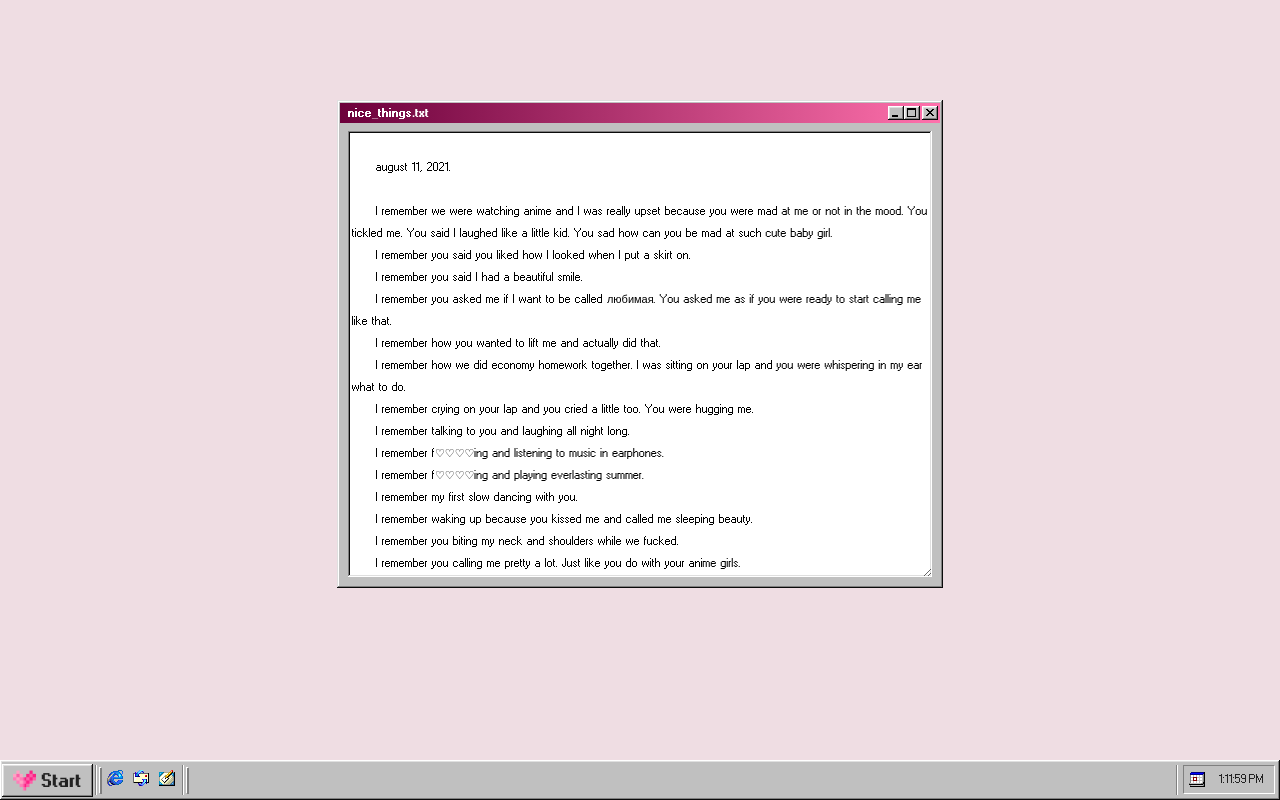
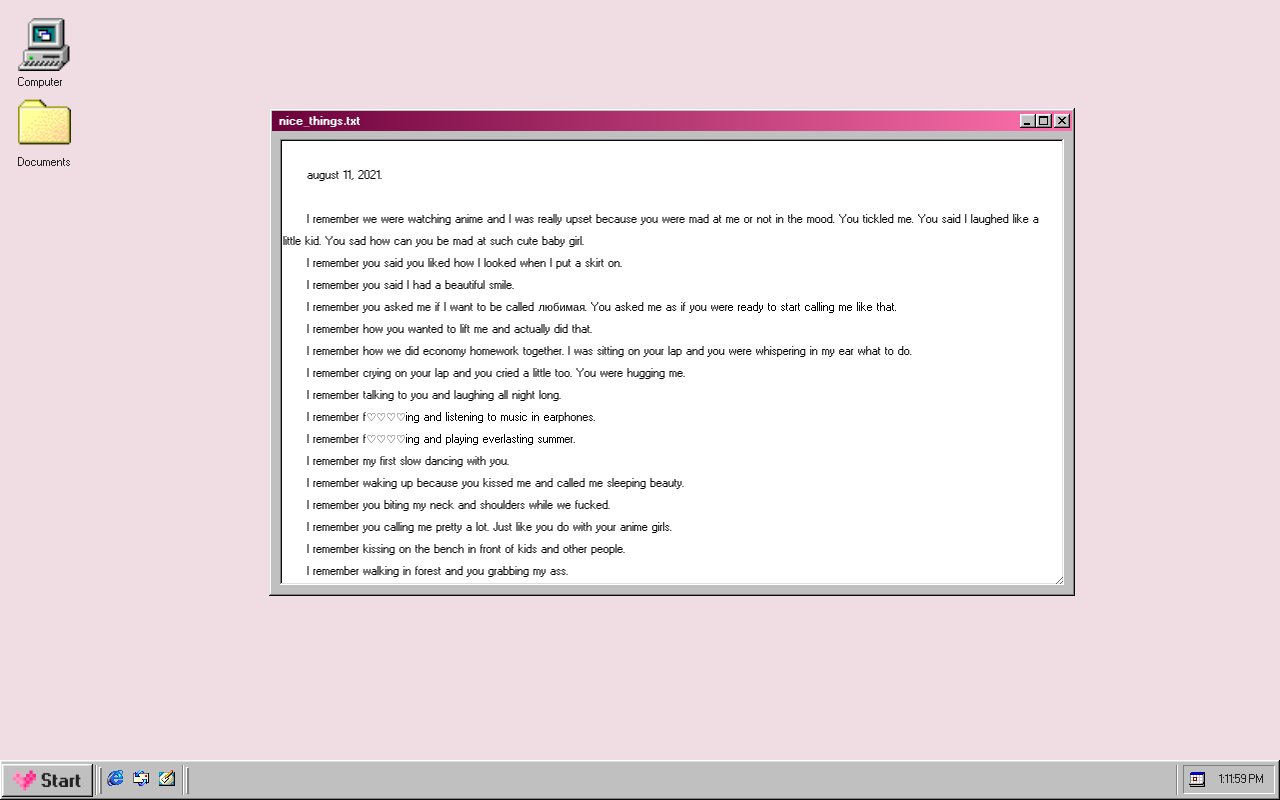
Before and after one commit to notalina/vdproject, a plain HTML site: page index.html in a window 1280 px wide. Drawn offline with nearby package versions, Linux system fonts and the light colour scheme.

Commit message:
desktop-icons added

```diff
--- a/index.html
+++ b/index.html
@@ -3,13 +3,19 @@
 <head>
   <title>luv u</title>
   <meta charset="UTF-8" />
-  <meta name="viewport" content="width=device-width; initial-scale=1.0">
+  <meta name="viewport" content="width=device-width, initial-scale=1.0">
   <link rel="stylesheet" href="https://unpkg.com/98.css" />
   <link rel="stylesheet" href="style.css" />
   <script src="action.js"></script>
 </head>
 
 <body>
+  <div class="desktop-icons">
+    <img src="my-computer.png">
+    <label>Computer</label>
+    <img src="documents.png">
+    <label>Documents</label>
+  </div>
 <div class="wrapper">
   <div class="window">
     <div class="title-bar">
--- a/style.css
+++ b/style.css
@@ -3,7 +3,18 @@ html { overflow:  hidden; }
 body {
     background-color: #efdde3;
     height: 100%;
-    margin-top: 100px;
+}
+
+.desktop-icons {
+    float: left;
+    display: flex;
+    flex-direction: column;
+    margin-left: 10px;
+}
+
+.desktop-icons img {
+    margin-bottom: 5px;
+    margin-top: 10px;
 }
 
 textarea:disabled {
@@ -16,12 +27,14 @@ textarea:disabled {
 
 .wrapper {
     display: flex;
-    flex-direction: column;
-    align-items: center;
+    flex-direction: row;
+    align-items: flex-start;
+    justify-content: space-around;
 }
 
 .window {
     width: 500px;
+    margin-top: 100px;
 }
 
 .title-bar {
@@ -127,7 +140,7 @@ textarea:disabled {
 
 @media screen and (max-width:1440px){
     .window {
-        width: 600px;
+        width: 800px;
     }
 }
 
@@ -149,6 +162,10 @@ textarea:disabled {
     textarea:disabled {
         height: 35em;
     }
+
+    .desktop-icons {
+        display: none;
+    }
 }
 
 @media screen and (max-width: 320px){
@@ -159,4 +176,8 @@ textarea:disabled {
     textarea:disabled {
         height: 35em;
     }
+
+    .desktop-icons {
+        display: none;
+    }
 }
```
